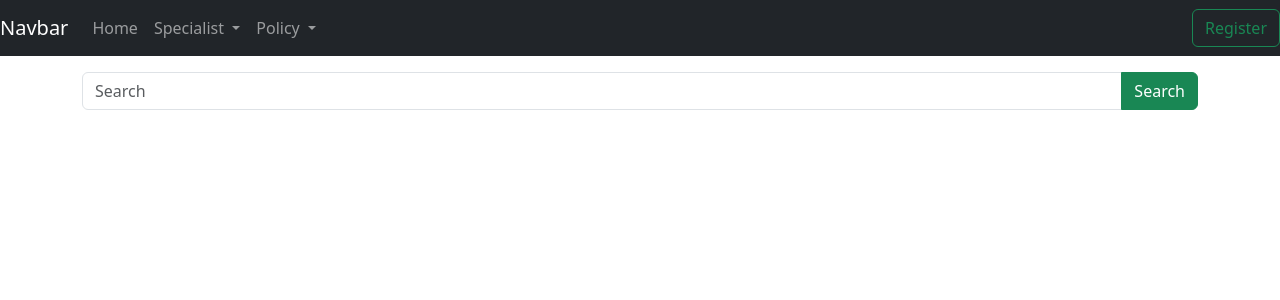
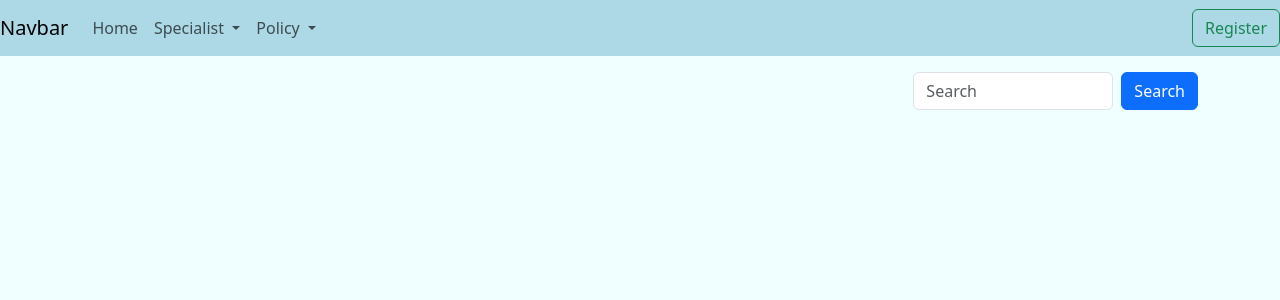
Before and after one commit to Nisarg155/Terminal_Titans, a Django app: page /home in a window 1280 px wide. Shown: the top 300 px of the page. Run offline with Django 5.2, Linux system fonts and the light colour scheme; data that the repository does not hold is empty.

Commit message:
home page

```diff
--- a/static/home.css
+++ b/static/home.css
@@ -33,4 +33,5 @@ body {
     margin: 50px;
     box-shadow: 0 4px 8px rgba(0, 0, 0, 0.1); /* Box shadow for a subtle lift effect */
     border-radius: 10px; /* Border radius for rounded corners */
+
 }
--- a/templates/home.html
+++ b/templates/home.html
@@ -1,6 +1,9 @@
 {% block content %}
 <!DOCTYPE html>
 <html lang="en">
+  {% comment %} Grays and Blues: Project calmness, professionalism, and cleanliness (e.g., background: #e0f2f1, card: #a2ccea, text: #333).
+Greens and Blues: Evoke a sense of healing, nature, and tranquility (e.g., background: #e0f2f1, card: #84c22e, text: #333).
+Neutrals and Pastels: Create a neutral and welcoming atmosphere (e.g., background: #fff, card: #f8f8f8, text: #333). {% endcomment %}
 <head>
   <meta charset="UTF-8">
   {% load static %}
@@ -9,9 +12,14 @@
   <meta name="viewport" content="width=device-width, initial-scale=1.0">
   <title>Index</title>
 </head>
-<body style="background-color:white">
-
-  <nav class="navbar navbar-expand-lg navbar-light bg-light navbar-dark bg-dark">
+<body>
+  <style>
+    body{
+      background-color:Azure   ;
+      color:#333;
+    }
+  </style>
+  <nav class="navbar navbar-expand-lg" style="background-color:lightblue;">
     <a class="navbar-brand" href="#">Navbar</a>
     <button class="navbar-toggler" type="button" data-bs-toggle="collapse" data-bs-target="#navbarSupportedContent" aria-controls="navbarSupportedContent" aria-expanded="false" aria-label="Toggle navigation">
         <span class="navbar-toggler-icon"></span>
@@ -27,9 +35,9 @@
                     Specialist
                 </a>
                 <div class="dropdown-menu" aria-labelledby="specialistDropdown">
-                    <a class="dropdown-item" href="#">Cardiologist</a>
-                    <a class="dropdown-item" href="#">Dermatologist</a>
-                    <a class="dropdown-item" href="#">Orthopedic</a>
+                    <a class="dropdown-item" href="/home/Cardiologist">Cardiologist</a>
+                    <a class="dropdown-item" href="/home/Dermatologist">Dermatologist</a>
+                    <a class="dropdown-item" href="home/Orthopedic">Orthopedic</a>
                 </div>
             </li>
             <li class="nav-item dropdown">
@@ -50,18 +58,23 @@
 </nav>
 
 <div class="container mt-3">
-  <form class="form-inline justify-content-end"> <!-- Add justify-content-end to move the form to the right -->
-      <div class="input-group">
-          <input class="form-control" type="search" placeholder="Search" aria-label="Search" style="width: 150px;"> <!-- Adjust width as needed -->
-          <button class="btn btn-success" type="submit">Search</button>
-      </div>
+  <form class="d-flex justify-content-end">
+    <input class="form-control me-2" type="search" placeholder="Search" aria-label="Search" style="width: 200px;">
+    <button class="btn btn-primary" type="submit">Search</button>
   </form>
 </div>
 
 
+
+
+
+
+
+
+
 {% for hospital in hospitals %}
-  <div class="card border-dark mb-3 my-3" style="max-width: 100rem;">
-    <div class="card-body text-dark" style="background-color: white; border-radius: 12px; ">
+<div class="card border-dark mb-3 my-3" style="max-width: 100rem; background-color: #a6dcef;">
+  <div class="card-body text-dark" style="border-radius: 12px;">
     <div class="row">
       <div class="col-md-4">
         <img class="card-img-top" src="{{hospital.hospital_img.url}}" alt="{{ hospital.name }}" height="200px" width="100px" style="border:2px solid black">
@@ -75,6 +88,7 @@
   </div>
 </div>
 {% endfor %}
+
 
   <script src="https://cdn.jsdelivr.net/npm/bootstrap@5.3.3/dist/js/bootstrap.bundle.min.js" integrity="sha384-YvpcrYf0tY3lHB60NNkmXc5s9fDVZLESaAA55NDzOxhy9GkcIdslK1eN7N6jIeHz" crossorigin="anonymous"></script>
 
```
Lines whose indentation alone changed are shown as unchanged.
